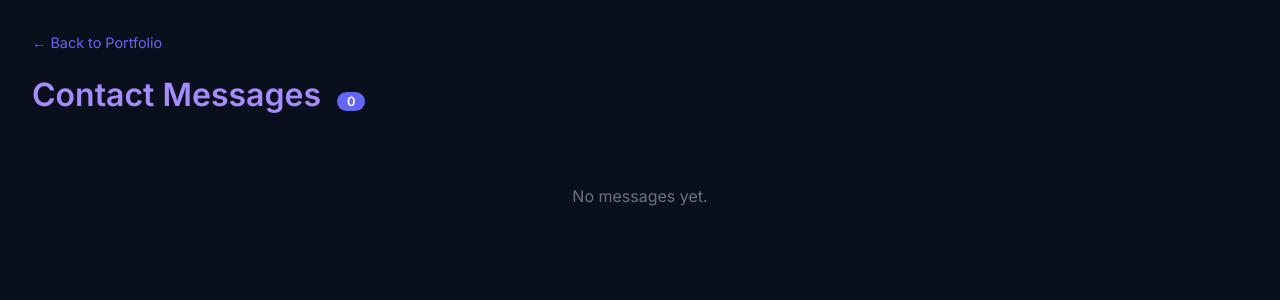
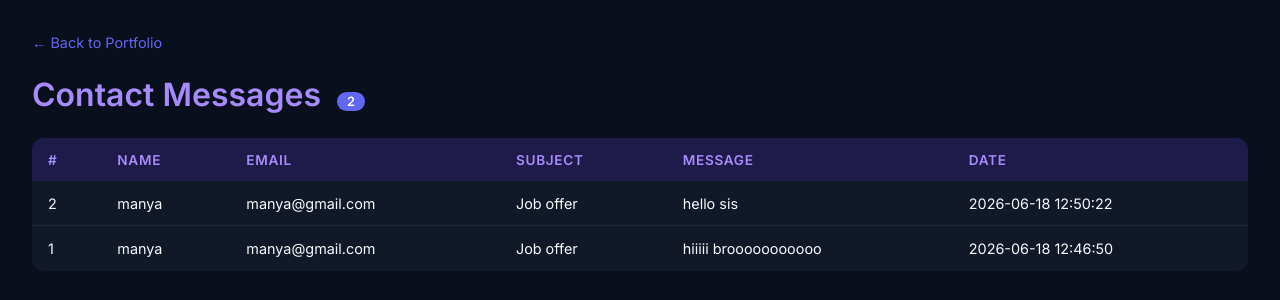
Before and after one commit to Eesha-06/Eesha_portfolio, a Flask app: page /messages in a window 1280 px wide. Shown: the top 300 px of the page. Run offline with Flask 3, Linux system fonts and the light colour scheme; data comes from the database, SQL or seed files in the repository; both versions use the stored data as it was after the commit; data that the repository does not hold is empty.

Commit message:
add SQLite + email notifications

```diff
--- a/app.py
+++ b/app.py
@@ -1,164 +1,134 @@
+from flask import Flask, render_template, request, jsonify
+import sqlite3
 import smtplib
+import os
 from email.mime.text import MIMEText
-from flask import Flask, render_template, request, jsonify
-import mysql.connector
-from mysql.connector import Error
-from datetime import datetime
-import os
+from email.mime.multipart import MIMEMultipart
 
 app = Flask(__name__)
 
-# ─── MySQL Configuration ───────────────────────────────────────────────────────
-DB_CONFIG = {
-    'host': 'localhost',
-    'user': 'root',          # Change to your MySQL Workbench username
-    'password': 'root',  # Change to your MySQL Workbench password
-    'database': 'eesha_portfolio'
-}
+DB_PATH = os.path.join(os.path.dirname(__file__), 'portfolio.db')
 
-def get_db_connection():
-    """Create and return a MySQL connection."""
-    try:
-        conn = mysql.connector.connect(**DB_CONFIG)
-        return conn
-    except Error as e:
-        print(f"Database connection error: {e}")
-        return None
+GMAIL_USER = os.environ.get('GMAIL_USER')
+GMAIL_PASS = os.environ.get('GMAIL_PASS')
+
+# ── DB ────────────────────────────────────────────────
+def get_db():
+    conn = sqlite3.connect(DB_PATH)
+    conn.row_factory = sqlite3.Row
+    return conn
 
 def init_db():
-    """Initialize the database and create tables if they don't exist."""
+    conn = get_db()
+    conn.execute("""
+        CREATE TABLE IF NOT EXISTS contact_messages (
+            id           INTEGER PRIMARY KEY AUTOINCREMENT,
+            name         TEXT NOT NULL,
+            email        TEXT NOT NULL,
+            subject      TEXT NOT NULL,
+            message      TEXT NOT NULL,
+            submitted_at DATETIME DEFAULT (datetime('now'))
+        )
+    """)
+    conn.commit()
+    conn.close()
+    print("✅ SQLite DB ready.")
+
+# ── EMAIL ─────────────────────────────────────────────
+def send_email_notification(name, email, subject, message):
     try:
-        # First connect without database to create it
-        conn = mysql.connector.connect(
-            host=DB_CONFIG['host'],
-            user=DB_CONFIG['user'],
-            password=DB_CONFIG['password']
-        )
-        cursor = conn.cursor()
+        msg = MIMEMultipart('alternative')
+        msg['Subject'] = f"📬 New Contact Form Message: {subject}"
+        msg['From']    = GMAIL_USER
+        msg['To']      = GMAIL_USER
 
-        # Create database
-        cursor.execute(f"CREATE DATABASE IF NOT EXISTS {DB_CONFIG['database']}")
-        cursor.execute(f"USE {DB_CONFIG['database']}")
+        html = f"""
+        <html><body style="font-family:Arial,sans-serif;background:#f4f4f4;padding:20px;">
+          <div style="max-width:560px;margin:auto;background:#fff;border-radius:10px;overflow:hidden;box-shadow:0 2px 10px rgba(0,0,0,0.1);">
+            <div style="background:linear-gradient(135deg,#6366F1,#A78BFA);padding:24px 30px;">
+              <h2 style="color:#fff;margin:0;">New Message on Your Portfolio</h2>
+            </div>
+            <div style="padding:30px;">
+              <table style="width:100%;border-collapse:collapse;">
+                <tr><td style="padding:8px 0;color:#6b7280;font-size:13px;width:80px;">Name</td>
+                    <td style="padding:8px 0;color:#111;font-weight:600;">{name}</td></tr>
+                <tr><td style="padding:8px 0;color:#6b7280;font-size:13px;">Email</td>
+                    <td style="padding:8px 0;"><a href="mailto:{email}" style="color:#6366F1;">{email}</a></td></tr>
+                <tr><td style="padding:8px 0;color:#6b7280;font-size:13px;">Subject</td>
+                    <td style="padding:8px 0;color:#111;">{subject}</td></tr>
+              </table>
+              <hr style="border:none;border-top:1px solid #e5e7eb;margin:20px 0;"/>
+              <p style="color:#6b7280;font-size:13px;margin-bottom:8px;">Message</p>
+              <p style="color:#111;line-height:1.7;background:#f9f9f9;padding:16px;border-radius:8px;border-left:4px solid #6366F1;">{message}</p>
+              <div style="margin-top:24px;">
+                <a href="mailto:{email}" style="background:#6366F1;color:#fff;padding:10px 22px;border-radius:6px;text-decoration:none;font-size:14px;font-weight:600;">
+                  Reply to {name}
+                </a>
+              </div>
+            </div>
+            <div style="background:#f9f9f9;padding:16px 30px;text-align:center;">
+              <p style="color:#9ca3af;font-size:12px;margin:0;">Eesha Portfolio — Contact Form Notification</p>
+            </div>
+          </div>
+        </body></html>
+        """
 
-        # Create contact_messages table
-        cursor.execute("""
-            CREATE TABLE IF NOT EXISTS contact_messages (
-                id INT AUTO_INCREMENT PRIMARY KEY,
-                name VARCHAR(100) NOT NULL,
-                email VARCHAR(150) NOT NULL,
-                subject VARCHAR(200) NOT NULL,
-                message TEXT NOT NULL,
-                submitted_at DATETIME DEFAULT CURRENT_TIMESTAMP
-            )
-        """)
+        msg.attach(MIMEText(html, 'html'))
 
-        conn.commit()
-        cursor.close()
-        conn.close()
-        print("✅ Database initialized successfully.")
-    except Error as e:
-        print(f"❌ Error initializing database: {e}")
+        with smtplib.SMTP_SSL('smtp.gmail.com', 465) as server:
+            server.login(GMAIL_USER, GMAIL_PASS)
+            server.sendmail(GMAIL_USER, GMAIL_USER, msg.as_string())
 
-def send_notification_email(name, email, subject, message):
-
-    sender_email = "eesha7430@gmail.com"
-    app_password = "izcvgrnzfhmhrogs"
-
-    body = f"""
-New Portfolio Contact Form Submission
-
-Name: {name}
-Email: {email}
-Subject: {subject}
-
-Message:
-{message}
-"""
-
-    msg = MIMEText(body)
-
-    msg['Subject'] = f"🚀 New Portfolio Message from {name}"
-    msg['From'] = sender_email
-    msg['To'] = sender_email
-
-    try:
-        server = smtplib.SMTP('smtp.gmail.com', 587)
-        server.starttls()
-
-        server.login(sender_email, app_password)
-
-        server.send_message(msg)
-
-        print("EMAIL SENT SUCCESSFULLY")
-
-        server.quit()
+        print(f"✅ Email notification sent for message from {name}")
 
     except Exception as e:
-        print("EMAIL ERROR:", e)
+        print(f"⚠️ Email failed (message still saved to DB): {e}")
 
-# ─── Routes ───────────────────────────────────────────────────────────────────
-
+# ── ROUTES ────────────────────────────────────────────
 @app.route('/')
 def index():
     return render_template('index.html')
 
 @app.route('/contact', methods=['POST'])
 def contact():
-    """Handle contact form submission and save to MySQL."""
     try:
-        data = request.get_json()
-
+        data    = request.get_json()
         name    = data.get('name', '').strip()
         email   = data.get('email', '').strip()
         subject = data.get('subject', '').strip()
         message = data.get('message', '').strip()
 
-        # Basic validation
         if not all([name, email, subject, message]):
             return jsonify({'success': False, 'error': 'All fields are required.'}), 400
 
-        conn = get_db_connection()
-        if not conn:
-            return jsonify({'success': False, 'error': 'Database connection failed.'}), 500
-
-        cursor = conn.cursor()
-        cursor.execute(
-            "INSERT INTO contact_messages (name, email, subject, message) VALUES (%s, %s, %s, %s)",
+        conn = get_db()
+        conn.execute(
+            "INSERT INTO contact_messages (name, email, subject, message) VALUES (?, ?, ?, ?)",
             (name, email, subject, message)
         )
         conn.commit()
-        try:
-            send_notification_email(name, email, subject, message)
-        except Exception as e:
-            print("EMAIL ERROR:", e)
-        cursor.close()
         conn.close()
 
-        return jsonify({'success': True, 'message': 'Message sent successfully! I\'ll get back to you soon 🚀'})
+        send_email_notification(name, email, subject, message)
 
-    except Error as e:
-        return jsonify({'success': False, 'error': f'Database error: {str(e)}'}), 500
+        return jsonify({'success': True, 'message': "Message sent! I'll get back to you soon 🚀"})
+
     except Exception as e:
         return jsonify({'success': False, 'error': str(e)}), 500
 
-
 @app.route('/messages')
 def view_messages():
-    """Admin route to view all contact messages."""
-    conn = get_db_connection()
-    if not conn:
-        return "Database connection failed", 500
-
-    cursor = conn.cursor(dictionary=True)
-    cursor.execute("SELECT * FROM contact_messages ORDER BY submitted_at DESC")
-    messages = cursor.fetchall()
-    cursor.close()
+    conn = get_db()
+    messages = conn.execute(
+        "SELECT * FROM contact_messages ORDER BY submitted_at DESC"
+    ).fetchall()
     conn.close()
-
     return render_template('messages.html', messages=messages)
 
 
-# ─── Run ──────────────────────────────────────────────────────────────────────
+# ── INIT DB (runs for both gunicorn on Render AND local) ──
+with app.app_context():
+    init_db()
+
 if __name__ == '__main__':
-    init_db()
-    app.run(host="0.0.0.0", port=int(os.environ.get("PORT", 5000)))
+    app.run(debug=True, port=5000)
--- a/requirements.txt
+++ b/requirements.txt
@@ -1,2 +1,2 @@
 flask==3.0.3
-mysql-connector-python==8.4.0
+gunicorn==21.2.0
--- a/templates/messages.html
+++ b/templates/messages.html
@@ -42,7 +42,7 @@
         <td>{{ msg.email }}</td>
         <td>{{ msg.subject }}</td>
         <td>{{ msg.message }}</td>
-        <td>{{ msg.submitted_at.strftime('%d %b %Y, %H:%M') }}</td>
+        <td>{{ msg['submitted_at'] }}</td>
       </tr>
       {% endfor %}
     </tbody>
```
Also changed, not shown: render.yaml (added, +11 -0 lines), portfolio.db (added).
